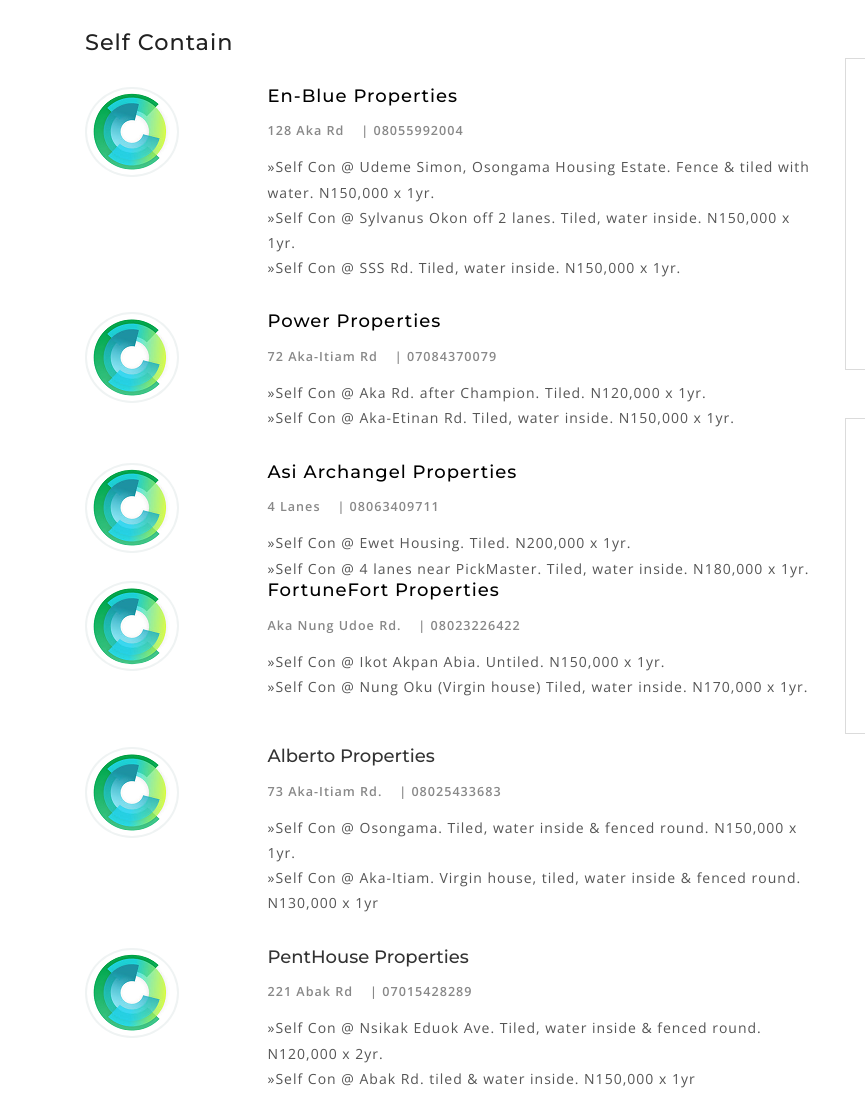
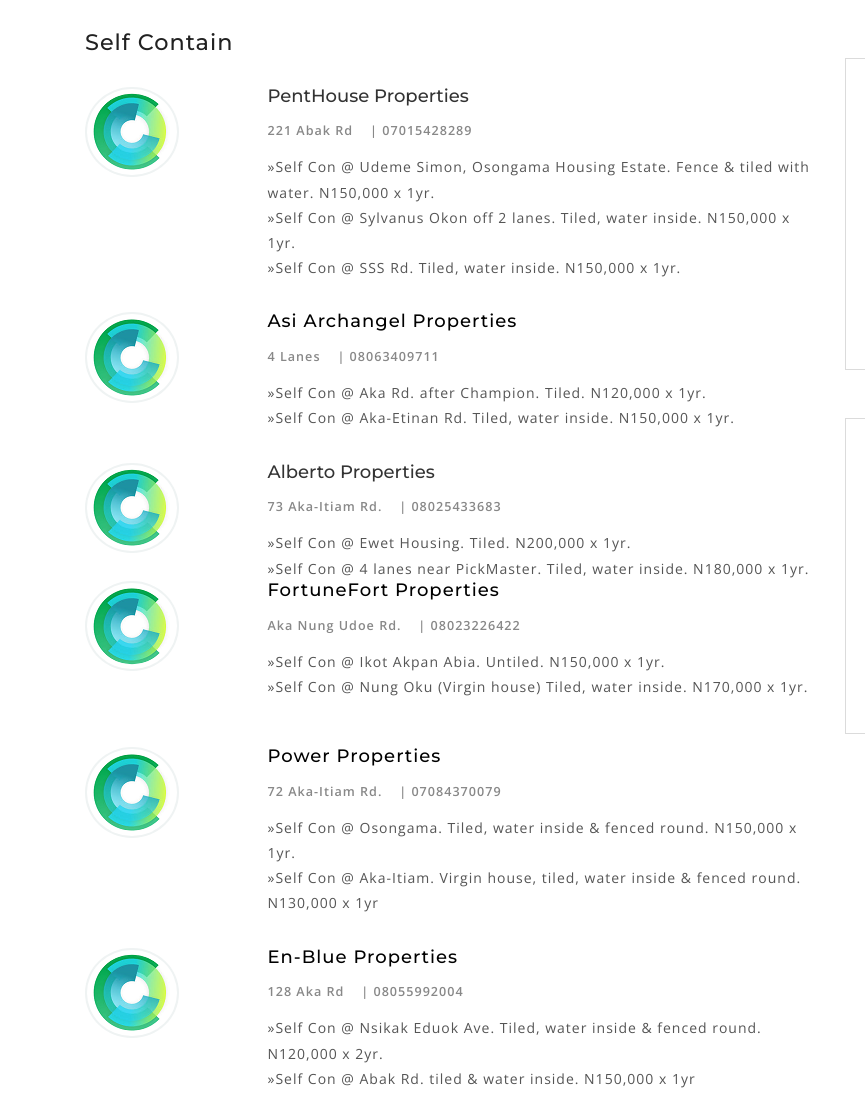
Before and after one commit to abansinsi/lands.github.io, a plain HTML site: page selfcon.html in a window 1280 px wide. Shown: the part 440-1534 px from the top of the page, 0-865 px from the left. Drawn offline with nearby package versions, Linux system fonts and the light colour scheme.

Commit message:
Add files via upload

```diff
--- a/selfcon.html
+++ b/selfcon.html
@@ -136,9 +136,9 @@
 									<img src="images/1.png" alt=" " class="img-responsive" />
 								</div>
 								<div class="comments-grid-right">
-									<h4><a href="#">En-Blue Properties</a></h4>
+									<h4>PentHouse Properties</h4>
 									<ul>
-										<li>128 Aka Rd <i>| 08055992004</i></li>
+										<li>221 Abak Rd <i>| 07015428289</i></li>
 
 									</ul>
 									<p>»Self Con @ Udeme Simon, Osongama Housing Estate. Fence & tiled with water. N150,000 x 1yr.</p>
@@ -153,9 +153,9 @@
 									<img src="images/1.png" alt=" " class="img-responsive" />
 								</div>
 								<div class="comments-grid-right">
-									<h4><a href="#">Power Properties</a></h4>
+									<h4><a href="#">Asi Archangel Properties</a></h4>
 									<ul>
-										<li>72 Aka-Itiam Rd <i>| 07084370079</i></li>
+										<li>4 Lanes <i>| 08063409711</i></li>
 
 									</ul>
 									<p>»Self Con @ Aka Rd. after Champion. Tiled. N120,000 x 1yr.</p>
@@ -169,9 +169,9 @@
 									<img src="images/1.png" alt=" " class="img-responsive" />
 								</div>
 								<div class="comments-grid-right">
-									<h4><a href="#">Asi Archangel Properties</a></h4>
+									<h4>Alberto Properties</h4>
 									<ul>
-										<li>4 Lanes <i>| 08063409711</i></li>
+										<li>73 Aka-Itiam Rd. <i>| 08025433683</i></li>
 
 									</ul>
 									<p>»Self Con @ Ewet Housing. Tiled. N200,000 x 1yr.</p>
@@ -206,9 +206,9 @@
 									<img src="images/1.png" alt=" " class="img-responsive" />
 								</div>
 								<div class="comments-grid-right">
-									<h4>Alberto Properties</h4>
+									<h4><a href="#">Power Properties</a></h4>
 									<ul>
-										<li>73 Aka-Itiam Rd. <i>| 08025433683</i></li>
+										<li>72 Aka-Itiam Rd. <i>| 07084370079</i></li>
 
 									</ul>
 									<p>»Self Con @ Osongama. Tiled, water inside & fenced round. N150,000 x 1yr.</p>
@@ -222,9 +222,9 @@
 									<img src="images/1.png" alt=" " class="img-responsive" />
 								</div>
 								<div class="comments-grid-right">
-									<h4>PentHouse Properties</h4>
+									<h4><a href="#">En-Blue Properties</a></h4>
 									<ul>
-										<li>221 Abak Rd <i>| 07015428289</i></li>
+										<li>128 Aka Rd <i>| 08055992004</i></li>
 
 
 								  </ul>
```
Also changed, not shown: land.html (+6 -5 lines).
